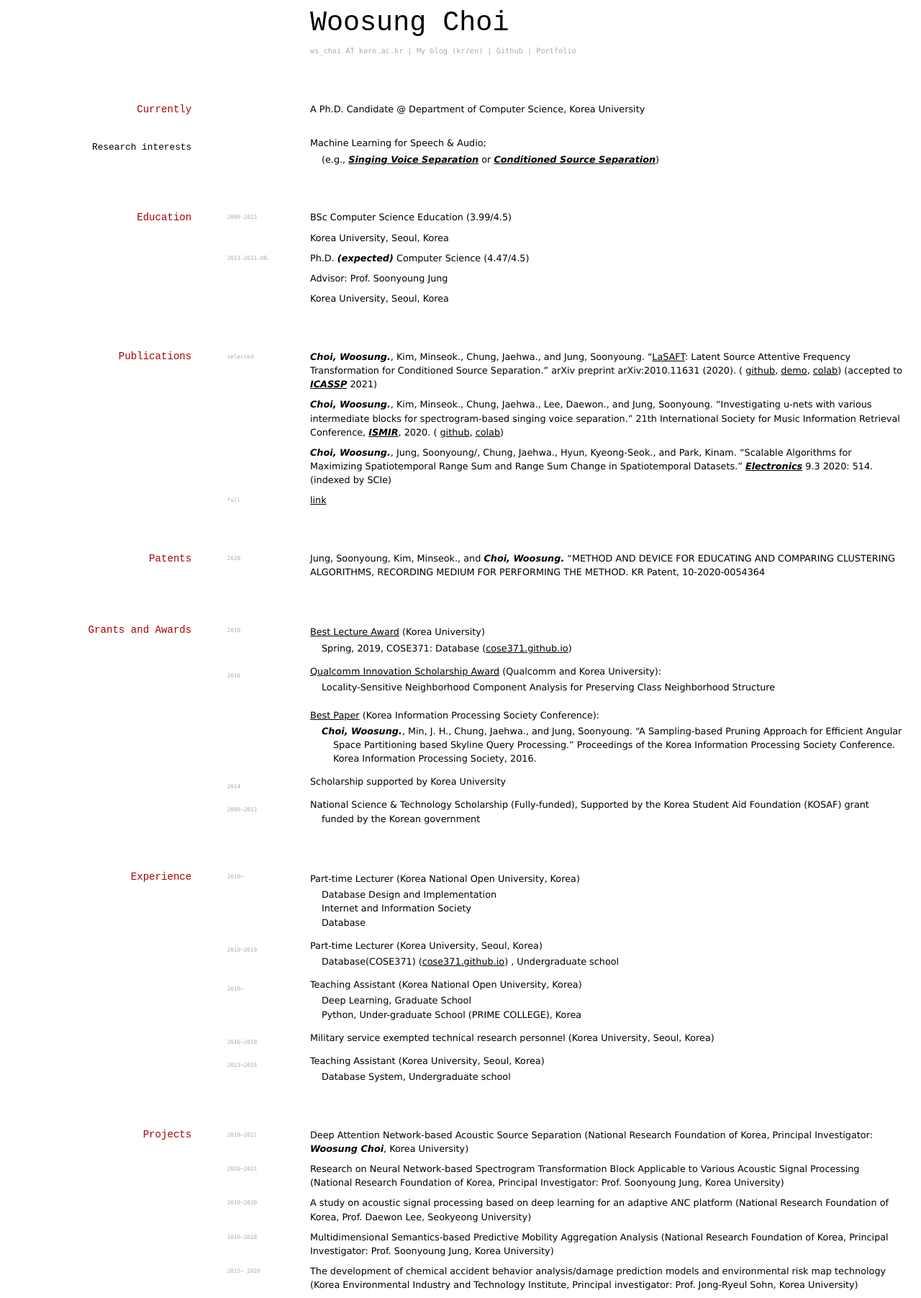
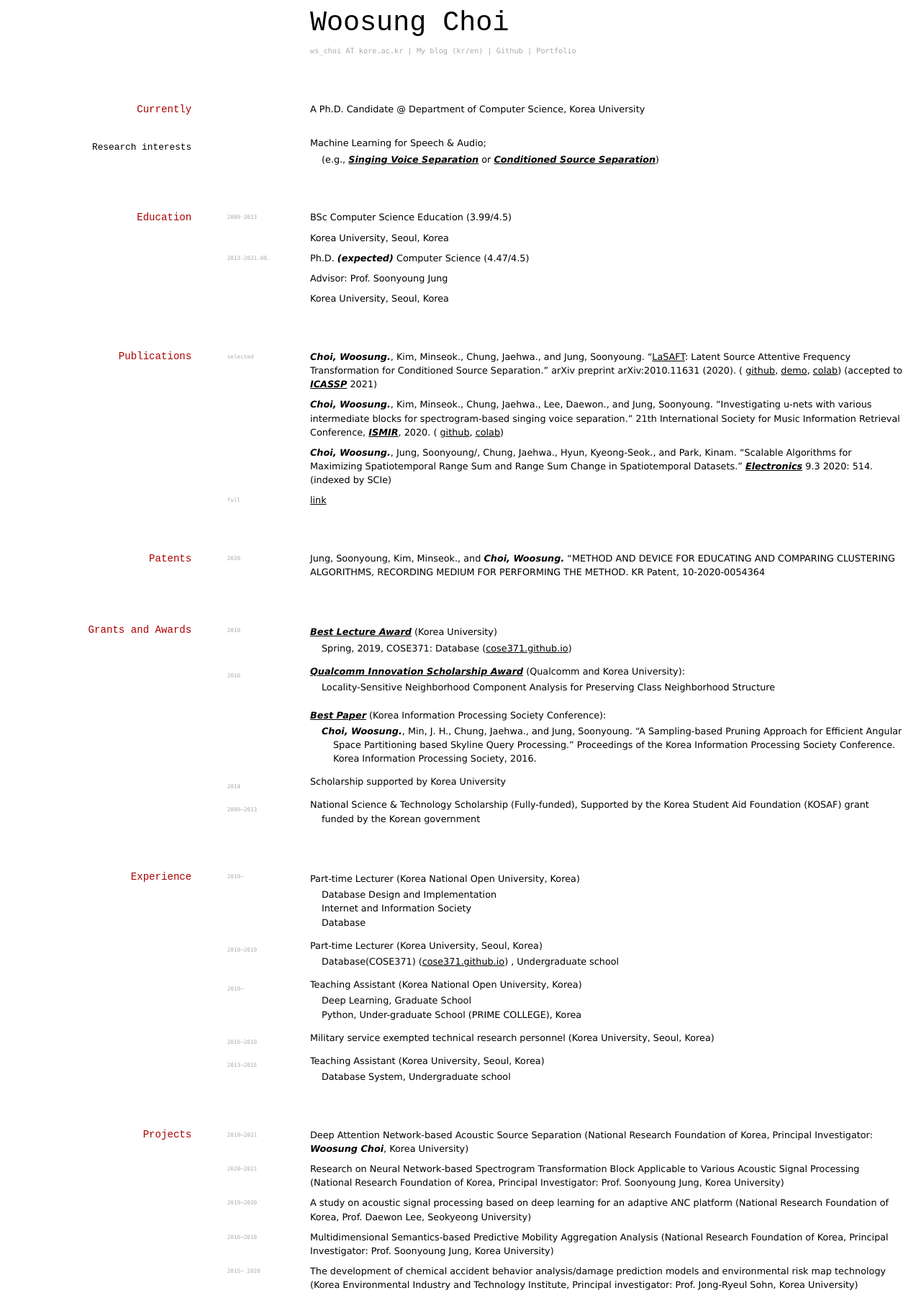
Before and after one commit to ws-choi/cv, a Jekyll site: the page built from index.md, in a window 1280 px wide. Shown: the whole page at 72% size. Built offline with Jekyll 4.4.1, drawn with Linux system fonts in a browser that asks for light colours.

```diff
--- a/index.md
+++ b/index.md
@@ -57,14 +57,14 @@ Jung, Soonyoung, Kim, Minseok., and ***Choi, Woosung.*** "METHOD AND DEVICE FOR
 ## Grants and Awards
 
 `2019`
-- [Best Lecture Award](https://www.korea.ac.kr/cop/bestLecture/bestLectureList.do?siteId=university#) (Korea University)
+- ***[Best Lecture Award](https://www.korea.ac.kr/cop/bestLecture/bestLectureList.do?siteId=university#)*** (Korea University)
     - Spring, 2019, COSE371: Database ([cose371.github.io](https://cose371.github.io/))
 
 `2016`
-- [Qualcomm Innovation Scholarship Award](https://1drv.ms/p/s!AszT-SZB_jBylxqwb5M7jddIE9Tk?e=6dOqAG) (Qualcomm and Korea University):
+- ***[Qualcomm Innovation Scholarship Award](https://1drv.ms/p/s!AszT-SZB_jBylxqwb5M7jddIE9Tk?e=6dOqAG)*** (Qualcomm and Korea University):
     - Locality-Sensitive Neighborhood Component Analysis for Preserving Class Neighborhood Structure
 
-- [Best Paper](https://www.researchgate.net/publication/316336290_An_Efficient_Angular_Space_Partitioning_Based_Skyline_Query_Processing_Using_Sampling-Based_Pruning) (Korea Information Processing Society Conference):
+- ***[Best Paper](https://www.researchgate.net/publication/316336290_An_Efficient_Angular_Space_Partitioning_Based_Skyline_Query_Processing_Using_Sampling-Based_Pruning)*** (Korea Information Processing Society Conference):
     - ***Choi, Woosung.***, Min, J. H., Chung, Jaehwa., and Jung, Soonyoung. "A Sampling-based Pruning Approach for Efficient Angular Space Partitioning based Skyline Query Processing." Proceedings of the Korea Information Processing Society Conference. Korea Information Processing Society, 2016.
 
 `2014`
```
